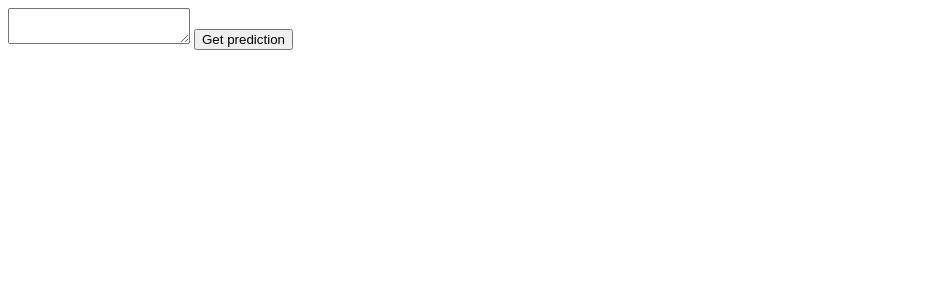
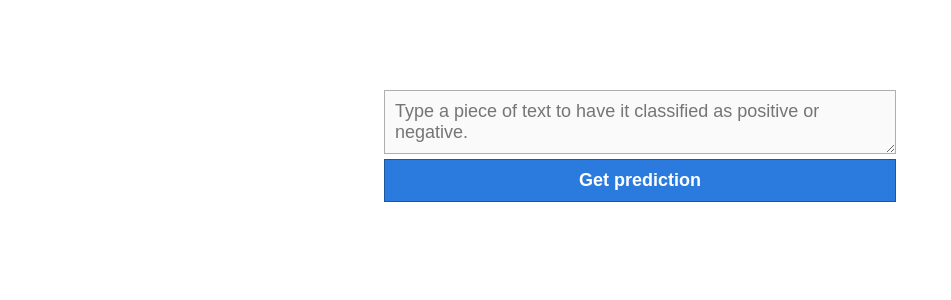
Before and after one commit to hejmsdz/sentiment-classifier, a Flask app: page / in a window 1280 px wide. Shown: the top 300 px of the page, without its empty margins (0-951 px from the left). Run offline with Flask 2, Linux system fonts and the light colour scheme; parts of the project's set-up code (start-up, migrations or seed data) failed here and were passed over.

Commit message:
:lipstick: add basic styles to the form

```diff
--- a/templates/index.html
+++ b/templates/index.html
@@ -5,10 +5,49 @@
   <meta name="viewport" content="width=device-width, initial-scale=1.0">
   <meta http-equiv="X-UA-Compatible" content="ie=edge">
   <title>Sentiment classifier</title>
+  <style>
+* {
+  box-sizing: border-box;
+}
+
+body {
+  font-family: 'PT Sans', sans-serif;
+  font-size: 18px;
+}
+
+form {
+  max-width: 512px;
+  margin: 90px auto;
+}
+
+textarea, button {
+  width: 100%;
+  font-family: inherit;
+  font-size: inherit;
+  padding: 10px;
+  border: 1px solid rgba(0, 0, 0, 0.3);
+}
+
+textarea {
+  background: #fafafa;
+}
+
+textarea:focus {
+  border-color: #2b7bde;
+  outline: none;
+}
+
+button {
+  text-align: center;
+  font-weight: bold;
+  color: #fff;
+  background: #2b7bde;
+}
+  </style>
 </head>
 <body>
   <form action="prediction" id="form">
-    <textarea name="text" id="text"></textarea>
+    <textarea name="text" id="text" placeholder="Type a piece of text to have it classified as positive or negative."></textarea>
     <button type="submit" id="button">Get prediction</button>
   </form>
   <output id="output"></output>
```
